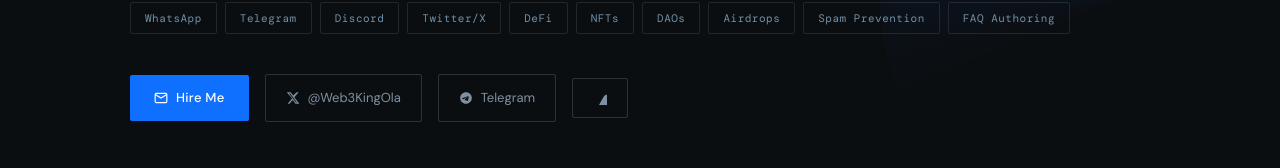
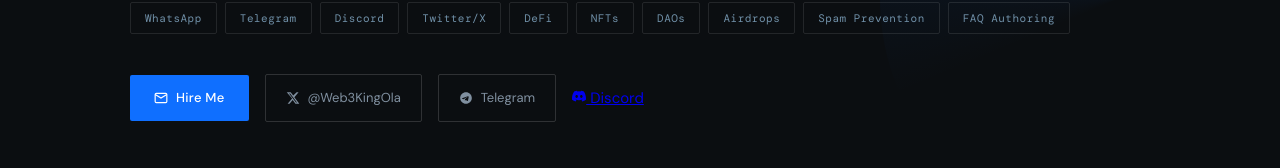
Before and after one commit to kingola9/Web3KingOla, a plain HTML site: page index.html in a window 1280 px wide. Shown: the part 332-500 px from the top of the page. Drawn offline with nearby package versions, Linux system fonts and the light colour scheme.

Commit message:
Replace Discord link with new invite and SVG

```diff
--- a/index.html
+++ b/index.html
@@ -583,8 +583,14 @@
         <svg width="14" height="14" viewBox="0 0 24 24" fill="currentColor"><path d="M12 2C6.477 2 2 6.477 2 12s4.477 10 10 10 10-4.477 10-10S17.523 2 12 2zm4.93 6.82l-1.672 7.877c-.126.56-.453.697-.917.433l-2.542-1.874-1.227 1.18c-.135.136-.249.249-.511.249l.183-2.582 4.702-4.246c.205-.181-.044-.282-.314-.101L7.836 14.24 5.33 13.46c-.553-.173-.564-.553.116-.818l9.668-3.727c.461-.167.865.113.816.905z"/></svg>
         Telegram
       </a>
-      <a href="https://discord.com/users/1137361195830083646" target="_blank" rel="noopener" class="btn-ghost">
-        <svg width="14" height="14" viewBox="0 0 24 24" fill="currentColor"><path d="M107.7 8.07A105.15 105.15 0 0 0 81.47 0a72.06 72.06 0 0 0-3.36 6.83
+<!-- Discord SVG Icon with Link -->
+<a href="https://discord.gg/web3kingola" target="_blank" aria-label="Discord">
+  <svg xmlns="http://www.w3.org/2000/svg"
+       width="14"
+       height="14"
+       viewBox="0 0 127.14 96.36"
+       fill="currentColor">
+    <path d="M107.7 8.07A105.15 105.15 0 0 0 81.47 0a72.06 72.06 0 0 0-3.36 6.83
     97.68 97.68 0 0 0-29.11 0A72.37 72.37 0 0 0 45.64 0
     105.89 105.89 0 0 0 19.39 8.09C2.79 33.03-1.71 57.31.54 81.23
     a105.73 105.73 0 0 0 32.17 16.14
@@ -605,8 +611,9 @@
     0-7 5-12.74 11.45-12.74
     6.5 0 11.62 5.78 11.5 12.74
     0 7-5 12.74-11.5 12.74Z"/>
-        </svg>
-      </a>
+  </svg>
+  Discord
+  </a>
     </div>
   </div>
 </header>
```
